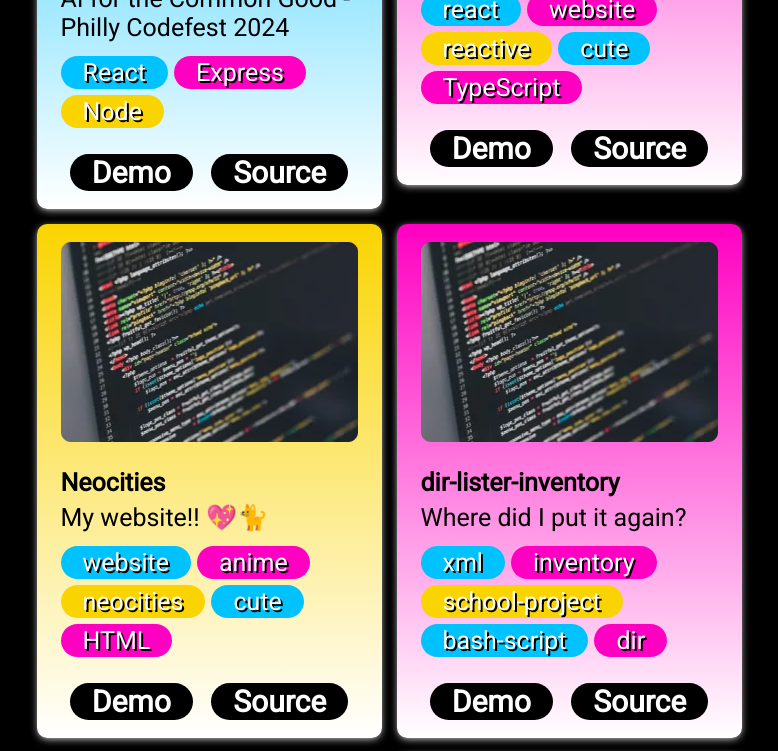
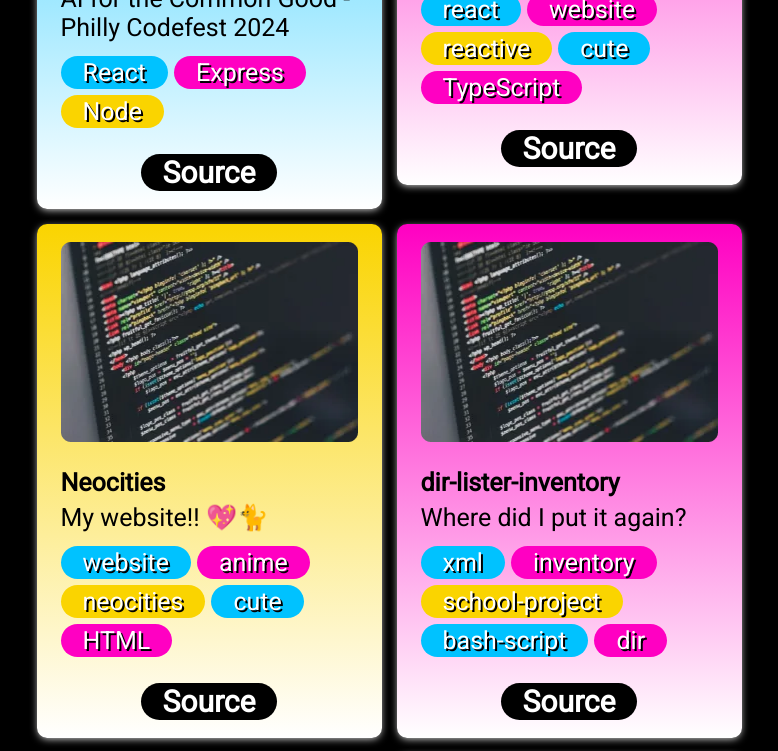
Before and after one commit to Rokawoo/rokawoo-react-website, a React (Vite) app in the folder rokawoo-react-website/: page / in a window 1280 px wide. Shown: the part 3640-4391 px from the top of the page, without its empty margins (251-1029 px from the left). Built offline with nearby package versions, Linux system fonts and the light colour scheme; a web font is replaced by a local one.

Commit message:
Changed Demo to Null and Added Code to Only Display Demo if Not Null in ProjectCard For Projects

```diff
--- a/rokawoo-react-website/src/components/Projects/ProjectCard.tsx
+++ b/rokawoo-react-website/src/components/Projects/ProjectCard.tsx
@@ -26,9 +26,11 @@ export const ProjectCard = ({
         })}
       </ul>
       <div className={styles.links}>
-        <a href={demo} className={styles.link}>
-          Demo
-        </a>
+        {demo && (
+          <a href={demo} className={styles.link}>
+            Demo
+          </a>
+        )}
         <a href={source} className={styles.link}>
           Source
         </a>
--- a/rokawoo-react-website/src/data/projects.json
+++ b/rokawoo-react-website/src/data/projects.json
@@ -4,7 +4,7 @@
     "imageSrc": "projects/project.webp",
     "description": "An interactive AI tutor that adapts to you! Leveraging AI for the Common Good - Philly Codefest 2024",
     "skills": ["React", "Express", "Node"],
-    "demo": "https://www.example.com",
+    "demo": null,
     "source": "https://www.github.com"
   },
   {
@@ -12,7 +12,7 @@
     "imageSrc": "projects/project.webp",
     "description": "Simply purrfect~! 🐈",
     "skills": ["react", "website", "reactive", "cute", "TypeScript"],
-    "demo": "w",
+    "demo": null,
     "source": "w"
   },
   {
@@ -20,7 +20,7 @@
     "imageSrc": "projects/project.webp",
     "description": "My website!! 💖🐈",
     "skills": ["website", "anime", "neocities", "cute", "HTML"],
-    "demo": "w",
+    "demo": null,
     "source": "w"
   },
   {
@@ -28,7 +28,7 @@
     "imageSrc": "projects/project.webp",
     "description": "Where did I put it again?",
     "skills": ["xml", "inventory", "school-project", "bash-script", "dir"],
-    "demo": "w",
+    "demo": null,
     "source": "w"
   },
   {
@@ -36,7 +36,7 @@
     "imageSrc": "projects/project.webp",
     "description": "Get your money up not your funny up!! 📢💸",
     "skills": ["school-project", "banking-system", "Java"],
-    "demo": "w",
+    "demo": null,
     "source": "w"
   },
   {
@@ -44,7 +44,7 @@
     "imageSrc": "projects/project.webp",
     "description": "System to automate Security Training Enforcement record keeping",
     "skills": ["filesystem", "regex", "file", "Python"],
-    "demo": "w",
+    "demo": null,
     "source": "w"
   },
   {
@@ -52,7 +52,7 @@
     "imageSrc": "projects/project.webp",
     "description": "The name is kind of self explanatory...",
     "skills": ["game", "pygame", "ball", "silly-project", "Python"],
-    "demo": "w",
+    "demo": null,
     "source": "w"
   }
 ]
```
